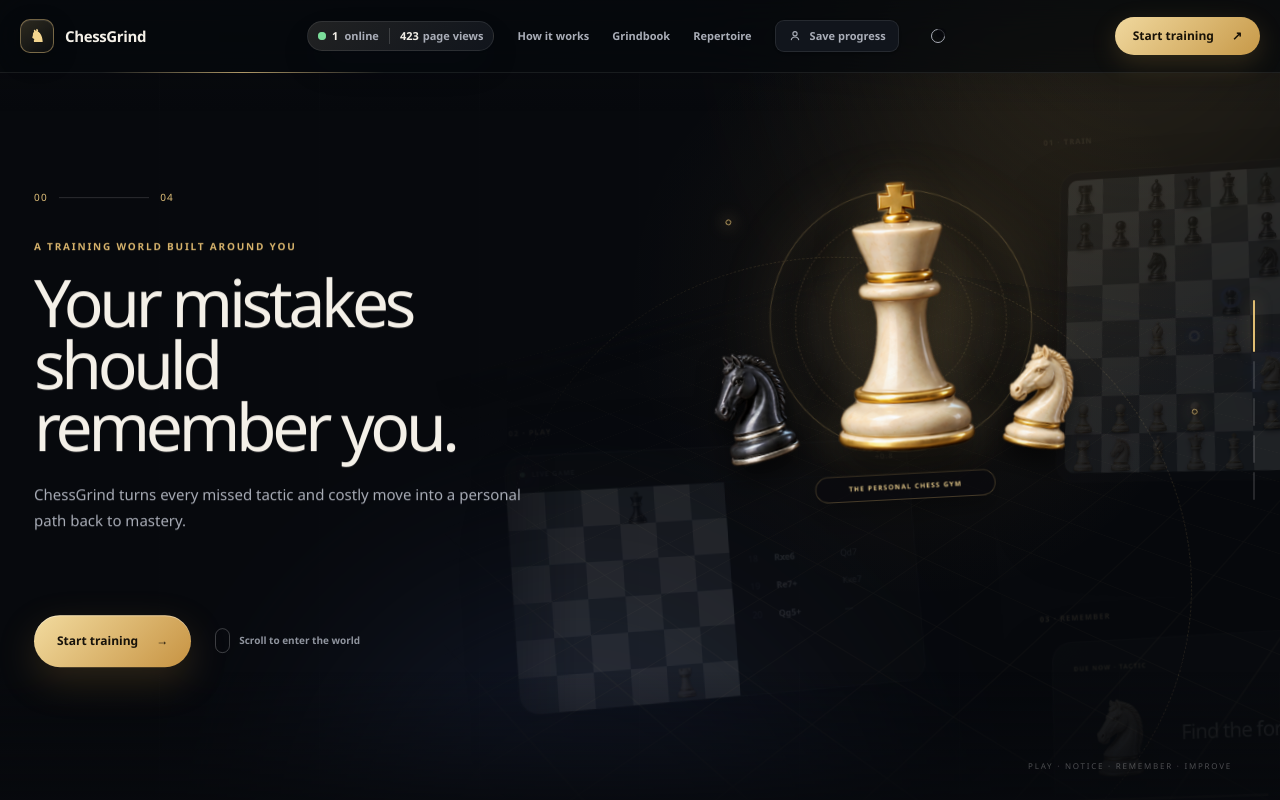
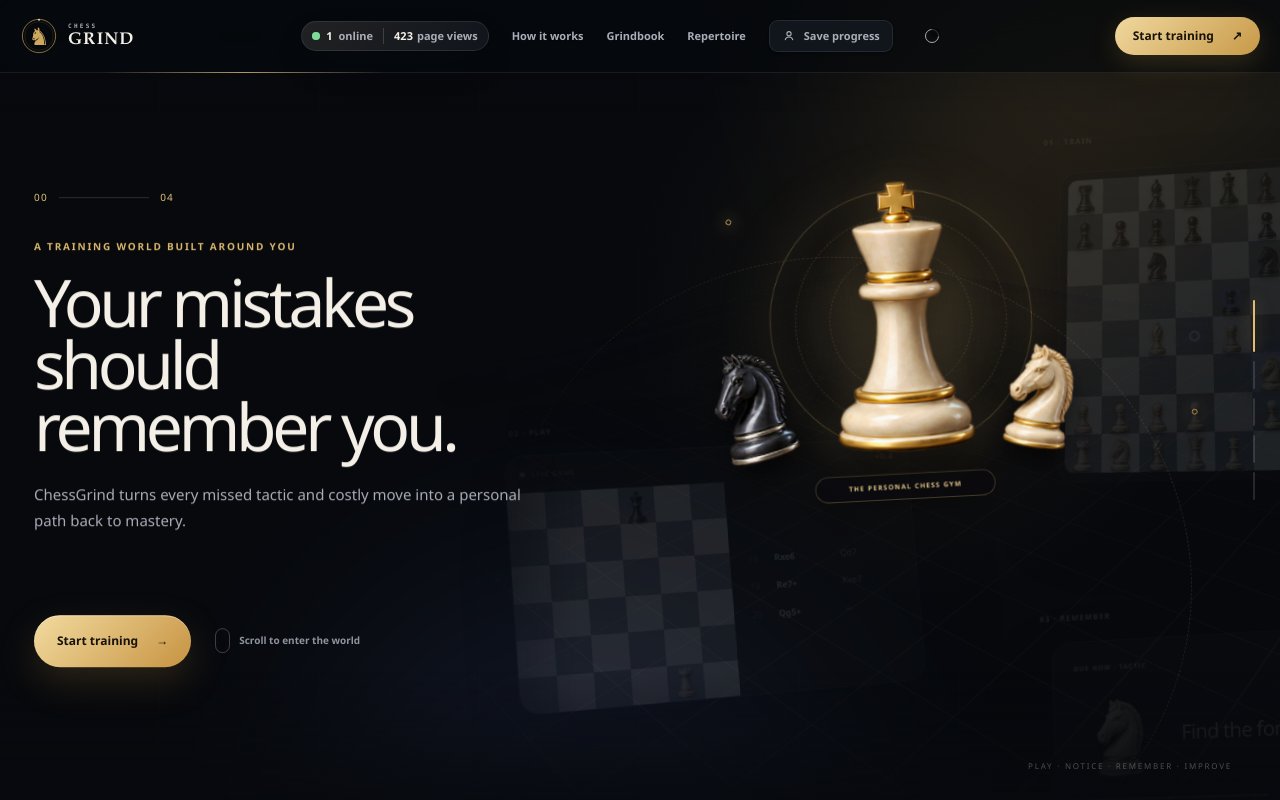
Before and after one commit to shubhambhar007/ChessGrind, a Next.js app: page / in a window 1280 px wide. Shown: the top 800 px of the page. Built offline with nearby package versions, Linux system fonts and the light colour scheme; no server answers.

Commit message:
Introduce refined ChessGrind knight lockup

```diff
--- a/app/globals.css
+++ b/app/globals.css
@@ -422,25 +422,39 @@ button:focus-visible {
 .cg-landing-brand {
   display: inline-flex;
   align-items: center;
-  gap: 11px;
+  gap: 10px;
   color: var(--text);
-  font-size: 15px;
-  font-weight: 690;
-  letter-spacing: -0.025em;
   text-decoration: none;
 }
 
 .cg-landing-mark {
+  display: block;
+  width: 38px;
+  height: 38px;
+}
+
+.cg-brand-wordmark {
   display: grid;
-  width: 34px;
-  height: 34px;
-  place-items: center;
-  border: 1px solid rgba(226, 194, 127, 0.45);
-  border-radius: 10px;
-  color: #f3d58f;
-  background: linear-gradient(145deg, rgba(226, 194, 127, 0.18), rgba(226, 194, 127, 0.03));
-  box-shadow: inset 0 1px rgba(255, 255, 255, 0.08), 0 8px 24px rgba(0, 0, 0, 0.22);
+  align-content: center;
+  min-width: 62px;
+  line-height: 1;
+}
+
+.cg-brand-wordmark small {
+  color: var(--secondary);
+  font-family: var(--font-score);
+  font-size: 6px;
+  font-weight: 600;
+  letter-spacing: 0.38em;
+}
+
+.cg-brand-wordmark strong {
+  margin-top: 3px;
+  color: var(--text);
+  font-family: var(--font-editorial);
   font-size: 17px;
+  font-weight: 600;
+  letter-spacing: 0.055em;
 }
 
 .cg-landing-links {
--- a/app/page.tsx
+++ b/app/page.tsx
@@ -1,3 +1,4 @@
+import Image from "next/image";
 import Link from "next/link";
 import AccountLink from "./account-link";
 import LandingWorld from "./landing-world";
@@ -10,8 +11,8 @@ export default function LandingPage() {
       <header className="cg-landing-nav">
         <div className="cg-landing-nav-inner">
           <Link href="/" className="cg-landing-brand" aria-label="ChessGrind home">
-            <span className="cg-landing-mark">♞</span>
-            <span>ChessGrind</span>
+            <Image className="cg-landing-mark" src="/brand/chessgrind-mark-v2.svg" alt="" width={40} height={40} priority />
+            <span className="cg-brand-wordmark"><small>CHESS</small><strong>GRIND</strong></span>
           </Link>
 
           <nav className="cg-landing-links" aria-label="Main navigation">
@@ -74,8 +75,8 @@ export default function LandingPage() {
 
       <footer className="cg-landing-footer">
         <Link href="/" className="cg-landing-brand">
-          <span className="cg-landing-mark">♞</span>
-          <span>ChessGrind</span>
+          <Image className="cg-landing-mark" src="/brand/chessgrind-mark-v2.svg" alt="" width={40} height={40} />
+          <span className="cg-brand-wordmark"><small>CHESS</small><strong>GRIND</strong></span>
         </Link>
         <p>Play. Notice. Remember. Improve.</p>
         <div>
```
Also changed, not shown: public/brand/chessgrind-mark-v2.svg.
